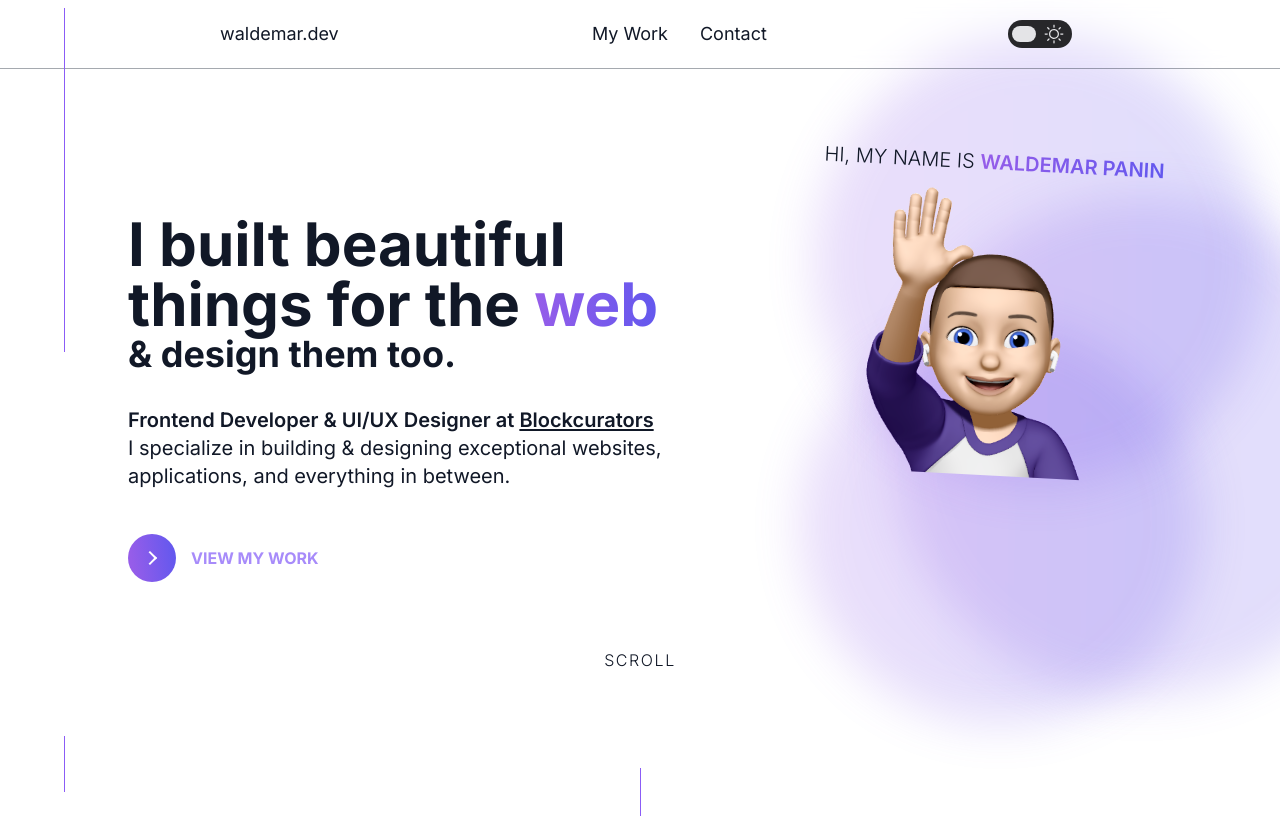
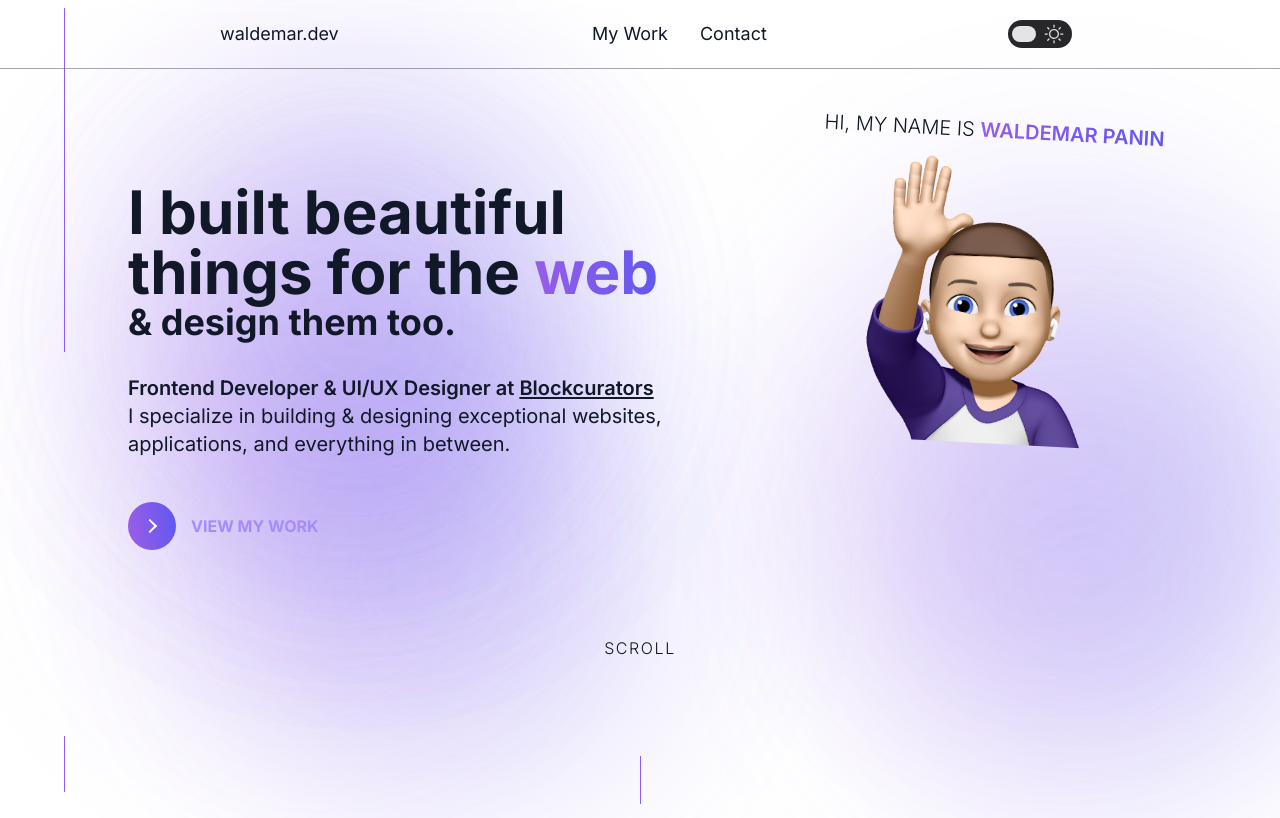
Before and after one commit to walde-dev/walde-portfolio, a Next.js app: page / in a window 1280 px wide. Shown: the top 818 px of the page. Built offline with nearby package versions, Linux system fonts and the light colour scheme.

Commit message:
bg changes

```diff
--- a/src/pages/index.tsx
+++ b/src/pages/index.tsx
@@ -19,9 +19,14 @@ const Home: NextPage = () => {
       <div className="flex h-full flex-col justify-between md:h-screen">
         <div className="relative flex w-full flex-col space-y-4 text-left">
           <Fade cascade damping={0.2} triggerOnce className="relative">
-            <BackgroundGlow className="gradient animation-delay-2000 -right-60 top-24 h-[500px] w-[500px] rounded-full bg-gradient-to-r from-[#965de9] to-[#6358ee]" />
-            <BackgroundGlow className="gradient -right-12 top-52 h-[400px] w-[400px] rounded-full bg-gradient-to-r from-[#965de9] to-[#6358ee] " />
-            <BackgroundGlow className="gradient animation-delay-4000 -right-28 -top-24 h-[450px] w-[450px] rounded-full bg-gradient-to-r from-[#965de9] to-[#6358ee]" />
+            <div className="fixed h-screen w-screen">
+              <BackgroundGlow className="gradient animation-delay-2000 top-24 right-24  h-[500px] w-[500px] animate-wiggle rounded-full bg-gradient-to-r from-[#965de9] to-[#6358ee]" />
+              <BackgroundGlow className="gradient top-52 h-[400px] w-[400px] animate-wiggle2 rounded-full bg-gradient-to-r from-[#965de9] to-[#6358ee] " />
+              <BackgroundGlow className="gradient animation-delay-4000 h-[450px] bottom-24 left-24  w-[450px] animate-wiggle rounded-full bg-gradient-to-r from-[#965de9] to-[#6358ee]" />
+              <BackgroundGlow className="gradient animation-delay-4000 h-[450px]  w-[450px] animate-wiggle2 rounded-full bg-gradient-to-r from-[#965de9] to-[#6358ee]" />
+              <BackgroundGlow className="gradient animation-delay-4000 h-[450px] bottom-24 right-24  w-[450px] animate-wiggle rounded-full bg-gradient-to-r from-[#965de9] to-[#6358ee]" />
+              <BackgroundGlow className="gradient animation-delay-4000 h-[450px]  w-[450px] animate-wiggle2 rounded-full bg-gradient-to-r from-[#965de9] to-[#6358ee]" />
+            </div>
             <div className="flex  items-center justify-between md:flex-row">
               <div className="">
                 <div className="font-bold">
@@ -64,35 +69,7 @@ const Home: NextPage = () => {
                   </button>
                 </div>
               </div>
-              <Zoom delay={600} triggerOnce>
-                <div className="group hidden rotate-[3deg] flex-col items-center justify-center whitespace-nowrap lg:flex">
-                  <span className="flex-nowrap text-lg font-light uppercase md:text-xl">
-                    Hi, my name is{" "}
-                    <span className="gradient whitespace-nowrap bg-gradient-to-r from-[#965de9] to-[#6358ee] bg-clip-text font-semibold text-transparent">
-                      Waldemar Panin
-                    </span>
-                  </span>
-                  <div className="relative scale-100 object-contain transition-all duration-500 ease-in-out group-hover:absolute group-hover:scale-0 group-hover:opacity-0  group-hover:duration-100">
-                    <Image
-                      className="object-contain"
-                      src="/images/hello.png"
-                      width={300}
-                      height={300}
-                      alt="hello"
-                    />
-                  </div>
-                  <div className="absolute scale-0 transition-all duration-100 ease-in-out group-hover:relative group-hover:block group-hover:scale-100 group-hover:duration-500">
-                    <Image
-                      className="object-contain"
-                      src="/images/mac.png"
-                      width={300}
-                      height={300}
-                      alt="hello"
-                    />
-                  </div>
-                  <InfoBanner />
-                </div>
-              </Zoom>
+              <WelcomeInfo className="hidden lg:flex" />
             </div>
           </Fade>
         </div>
@@ -110,6 +87,8 @@ const Home: NextPage = () => {
           </Zoom>
         </a>
       </div>
+
+      <WelcomeInfo className="mt-[200px] flex lg:hidden" />
 
       <div className="mt-[128px] flex flex-col gap-24">
         <Fade cascade damping={0.2} triggerOnce>
@@ -278,7 +257,7 @@ function MyWork() {
                   {projectTitle}
                 </span>
                 <div className="mt-2 flex flex-col">
-                  <span className="text-left text-xl md:text-2xl font-black text-gray-100">
+                  <span className="text-left text-xl font-black text-gray-100 md:text-2xl">
                     {title}
                   </span>
                 </div>
@@ -313,13 +292,13 @@ function MyWork() {
             </div>
           </div>
 
-          <div className="flex flex-col space-y-6 mb-4">
+          <div className="mb-4 flex flex-col space-y-6">
             {tags && (
               <div className="flex flex-col">
                 <span className="text-left text-lg font-bold text-white">
                   Role
                 </span>
-                <div className="mt-1 grid w-full max-w-min grid-cols-[_auto_auto] md:grid-cols-[_auto_auto_auto] gap-2 @xl:grid-cols-[_auto_auto_auto_auto]">
+                <div className="mt-1 grid w-full max-w-min grid-cols-[_auto_auto] gap-2 @xl:grid-cols-[_auto_auto_auto_auto] md:grid-cols-[_auto_auto_auto]">
                   {tags.map((tag) => {
                     const icon = tagIcons[tag];
 
@@ -347,7 +326,7 @@ function MyWork() {
               className="group/button mx-auto mb-4 mt-auto flex w-full flex-row items-center justify-center space-x-2 rounded-2xl  bg-white px-6 py-2 text-lg font-semibold text-gray-900 transition-all duration-300 ease-in-out md:mx-0 md:ml-auto md:max-w-fit "
             >
               <span>View Project</span>
-              <div className="group-hover/button:max-w-full scale-0 w-0 transition-all duration-500 ease-in-out opacity-80 group-hover/button:w-auto group-hover/button:scale-100 group-hover/button:opacity-100">
+              <div className="w-0 scale-0 opacity-80 transition-all duration-500 ease-in-out group-hover/button:w-auto group-hover/button:max-w-full group-hover/button:scale-100 group-hover/button:opacity-100">
                 <svg
                   xmlns="http://www.w3.org/2000/svg"
                   fill="none"
@@ -694,8 +673,45 @@ function Contact() {
 }
 export function BackgroundGlow({ className }: { className?: string }) {
   return (
-    <div
-      className={`absolute hidden opacity-20 blur-xl lg:flex ${className}`}
-    />
+    <div className={`absolute hidden opacity-20 blur-[100px] lg:flex ${className}`} />
   );
 }
+
+function WelcomeInfo({ className }: { className?: string }) {
+  return (
+    <Zoom delay={600} triggerOnce>
+      <div
+        className={classNames(
+          "group rotate-[3deg] flex-col items-center justify-center whitespace-nowrap",
+          className
+        )}
+      >
+        <span className="flex-nowrap text-lg font-light uppercase md:text-xl">
+          Hi, my name is{" "}
+          <span className="gradient whitespace-nowrap bg-gradient-to-r from-[#965de9] to-[#6358ee] bg-clip-text font-semibold text-transparent">
+            Waldemar Panin
+          </span>
+        </span>
+        <div className="relative scale-100 object-contain transition-all duration-500 ease-in-out group-hover:absolute group-hover:scale-0 group-hover:opacity-0  group-hover:duration-100">
+          <Image
+            className="object-contain"
+            src="/images/hello.png"
+            width={300}
+            height={300}
+            alt="hello"
+          />
+        </div>
+        <div className="absolute scale-0 transition-all duration-100 ease-in-out group-hover:relative group-hover:block group-hover:scale-100 group-hover:duration-500">
+          <Image
+            className="object-contain"
+            src="/images/mac.png"
+            width={300}
+            height={300}
+            alt="hello"
+          />
+        </div>
+        <InfoBanner />
+      </div>
+    </Zoom>
+  );
+}
--- a/tailwind.config.cjs
+++ b/tailwind.config.cjs
@@ -9,7 +9,8 @@ module.exports = {
       },
       animation: {
         "flip-once": "flip 350ms linear normal",
-        wiggle: "wiggle 7s ease-in-out infinite",
+        wiggle: "wiggle 20s ease-in-out infinite",
+        wiggle2: "wiggle2 20s ease-in-out infinite",
       },
       screens: {
         xs: "400px",
@@ -23,8 +24,14 @@ module.exports = {
         },
         wiggle: {
           "0%": { transform: "translate(0px, 0px) scale(1)" },
-          "33%": { transform: "translate(30px, -50px) scale(0.9)" },
-          "66%": { transform: "translate(-20px, 20px) scale(1.1)" },
+          "33%": { transform: "translate(300px, -500px) scale(0.6)" },
+          "66%": { transform: "translate(-200px, 200px) scale(1.4)" },
+          "100%": { transform: "translate(0px, 0px) scale(1)" },
+        },
+        wiggle2: {
+          "0%": { transform: "translate(0px, 0px) scale(1)" },
+          "33%": { transform: "translate(-300px, -500px) scale(0.6)" },
+          "66%": { transform: "translate(200px, 200px) scale(1.4)" },
           "100%": { transform: "translate(0px, 0px) scale(1)" },
         },
       },
```
